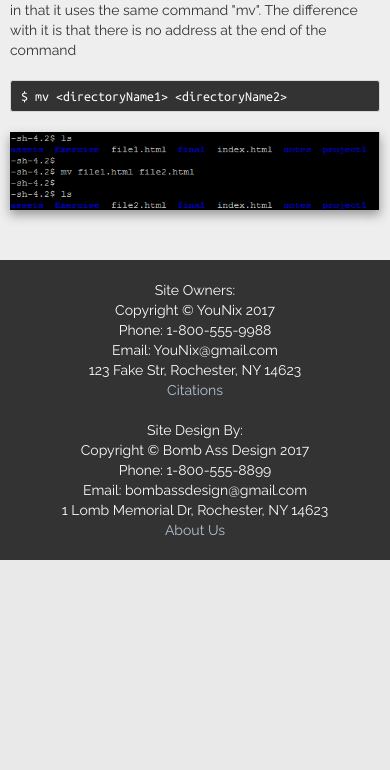
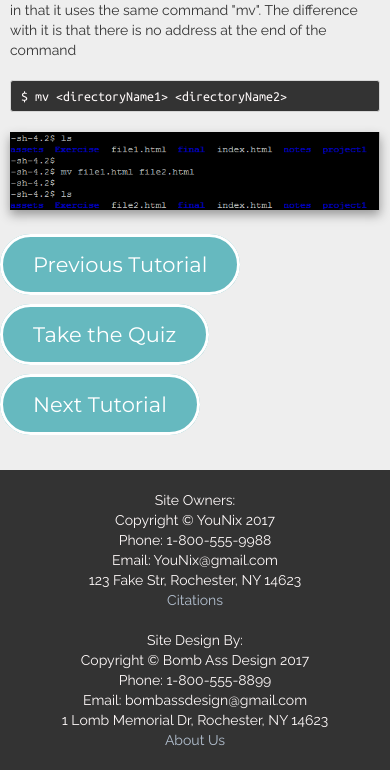
Before and after one commit to AgnelliLambs/BombAssDesign, a PHP site: page /tutorials/tutorial6.php in a window 390 px wide. Shown: the part 1363-2133 px from the top of the page. Before the commit the page ends 1923 px from the top, so only its background shows below. Run offline with PHP 8.4, Linux system fonts and the light colour scheme; some libraries are stand-ins or nearby versions.

Commit message:
Update tutorial6.php
bottom buttons

```diff
--- a/tutorials/tutorial6.php
+++ b/tutorials/tutorial6.php
@@ -49,7 +49,20 @@
 		<p class="code">$ mv &lt;directoryName1&gt; &lt;directoryName2&gt;</p>
 		<img src="<?php echo $path;?>assets/imgs/tutorial10/rename.PNG" alt="rename">
 	</div>
-
+	<div class="row">
+		<div class="col-md-4 col-sm-4 centered">
+			<div class="circleButton">
+				<a id='quizLink' href="<?php echo $path;?>tutorial/tutorial5.php">Previous Tutorial</a>
+			</div></div>
+		<div class="col-md-4 col-sm-4 centered">
+			<div class="circleButton">
+			<a id='quizLink' href="<?php echo $path;?>quizzes/quiz6.php">Take the Quiz</a>
+			</div></div>
+		<div class="col-md-4 col-sm-4 centered">
+			<div class="circleButton">
+				<a id='quizLink' href="<?php echo $path;?>tutorial/tutorial7.php">Next Tutorial</a>
+			</div></div>
+</div>
 
 <!-- Footer PHP-->
 <?php
```
